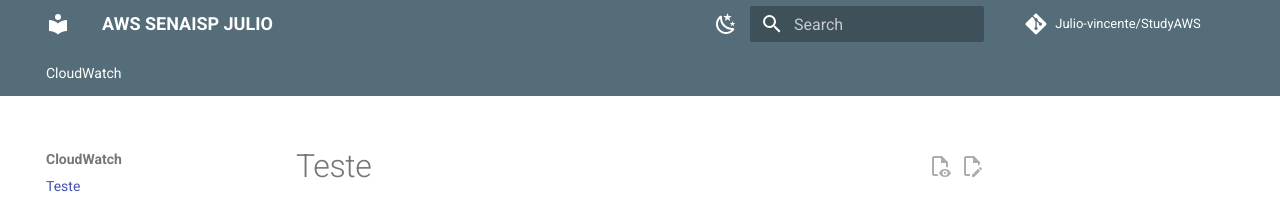
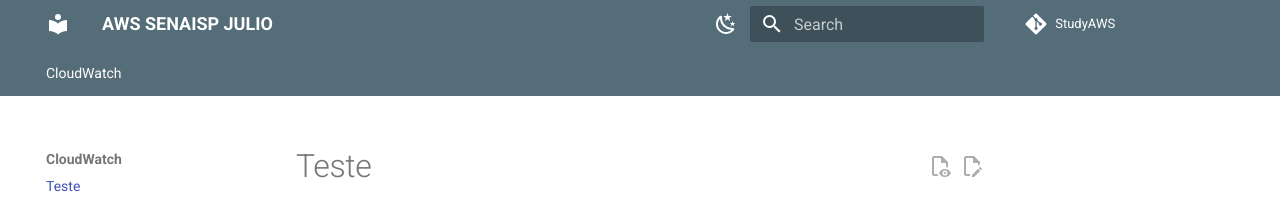
Before and after one commit to Julio-vincente/studyAWS, an MkDocs documentation site: the page built from docs/CloudWatch/teste.md, in a window 1280 px wide. Shown: the top 208 px of the page. Built offline with MkDocs 1.6.1 and Material for MkDocs 9.7.7, drawn with Linux system fonts in a browser that asks for light colours; comment, search, counter and statistics services are not loaded.

Commit message:
test: pipeline github pages

```diff
--- a/mkdocs.yml
+++ b/mkdocs.yml
@@ -1,9 +1,9 @@
 site_name: AWS SENAISP JULIO
-site_url: https://Julio-vincente.github.io/AWSStudy/
+site_url: https://julio-vincente.github.io/StudyAWS/
 site_author: Julio-vincente
 
 repo_url: https://github.com/Julio-vincente/StudyAWS
-repo_name: Julio-vincente/StudyAWS
+repo_name: StudyAWS
 edit_uri: edit/main/docs/
 
 theme:
@@ -67,13 +67,8 @@ markdown_extensions:
   - pymdownx.superfences
   - pymdownx.mark
   - attr_list
-  - pymdownx.emoji:
-      emoji_generator: !!python/name:material.extensions.emoji.to_svg
-      emoji_index: !!python/name:material.extensions.emoji.twemoji
-
 
 plugins:
-  - rss
   - search
 
 copyright: |
```
